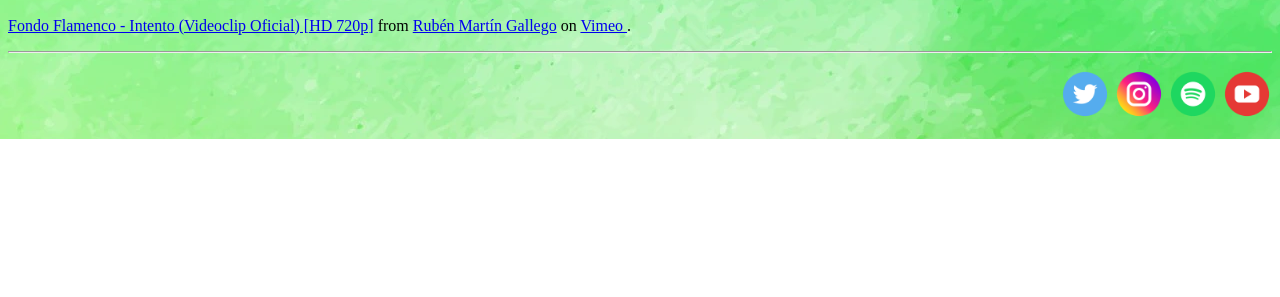
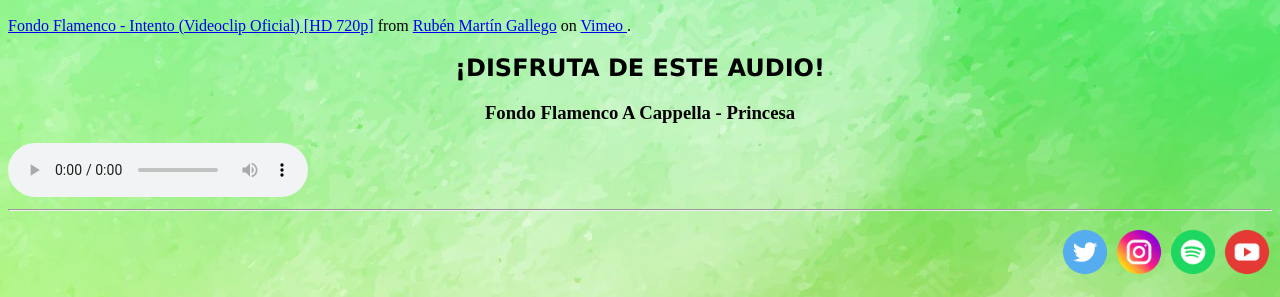
Before and after one commit to antoniom42/LM2223, a plain HTML site: page WebArtista/index.html in a window 1280 px wide. Shown: the part 1895-2192 px from the top of the page. Before the commit the page ends 2034 px from the top, so only its background shows below. Drawn offline with Linux system fonts and the light colour scheme.

Commit message:
WEB "FINAL"

```diff
--- a/WebArtista/index.html
+++ b/WebArtista/index.html
@@ -87,11 +87,18 @@
     <h3 align="center">Fondo Flamenco - Intento (Videoclip Oficial)</h3>
     <iframe src="https://player.vimeo.com/video/258139049?h=564c54a9c0" width="640" height="360" frameborder="0" allow="autoplay; fullscreen; picture-in-picture" allowfullscreen></iframe>
     <p><a href="https://vimeo.com/258139049" target="_blank">Fondo Flamenco - Intento (Videoclip Oficial) [HD 720p]</a> from <a href="https://vimeo.com/user33413981" target="_blank">Rub&eacute;n Mart&iacute;n Gallego</a> on <a href="https://vimeo.com" target="_blank">Vimeo </a>.</p>
+    <h2 align="center"> ¡DISFRUTA DE ESTE AUDIO! </h2>
+    <h3 align="center">Fondo Flamenco A Cappella - Princesa</h3>
+    <audio controls>
+        <source src="images/Fondo Flamenco A Cappella - Princesa.mp3" type="audio/mp3"></audio>
     <hr>
     <p align="right"><a href="https://twitter.com/fondoflamenco_" target="_blank"><img src="images/gorjeo.png" alt="" width="50"></a>
     <a href="https://www.instagram.com/fondoflamenco_/?hl=es" target="_blank"><img src="images/instagram.png" alt="" width="50"></a>
     <a href="https://open.spotify.com/artist/0YIhVMmaboWI25NVbZRkmo" target="_blank"><img src="images/spotify.png" alt="" width="50"></a>
     <a href="https://www.youtube.com/channel/UCJ7PKPTg0wrr2WP6G7n9aOQ" target="_blank"><img src="images/youtube.png" alt="" width="50"></a>
 </p>
+
+
+
 </body>
 </html>
```
Also changed, not shown: 1 other file.
